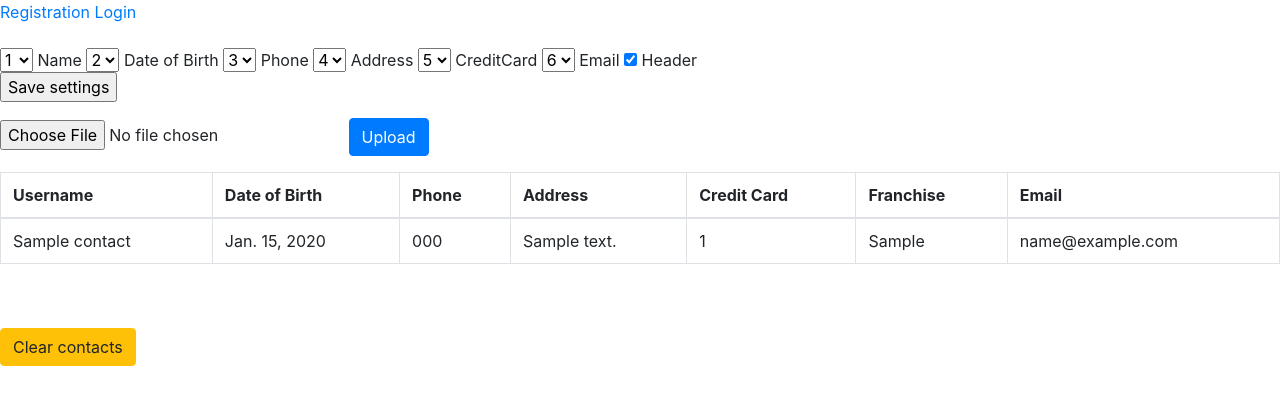
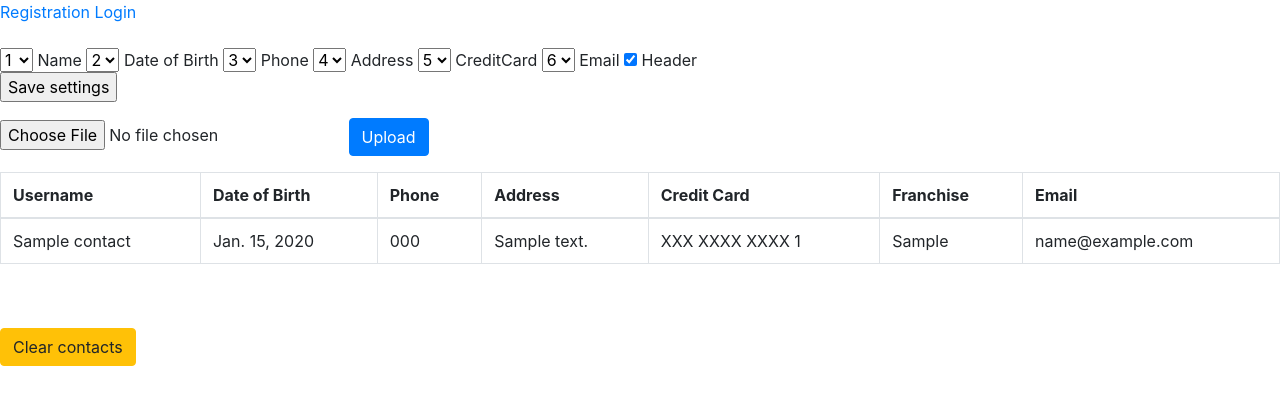
Before and after one commit to varsey/contacts-importer, a Django app: page /contacts/ in a window 1280 px wide. Shown: the top 405 px of the page. Run offline with Django 4.2, Linux system fonts and the light colour scheme; tables that the repository leaves empty hold one stand-in row (values such as "Sample post").

Commit message:
feat [importer] show only four last digits of credit card number

```diff
--- a/importer/templates/importer/contacts.html
+++ b/importer/templates/importer/contacts.html
@@ -97,7 +97,7 @@
                 <td>{{ contact.DOB }}</td>
                 <td>{{ contact.Phone }}</td>
                 <td>{{ contact.Address }}</td>
-                <td>{{ contact.CreditCard }}</td>
+                <td> XXX XXXX XXXX {{ contact.CreditCard|make_list|slice:'-4:'|join:'' }}</td>
                 <td>{{ contact.Franchise }}</td>
                 <td>{{ contact.Email }}</td>
             </tr>
```
